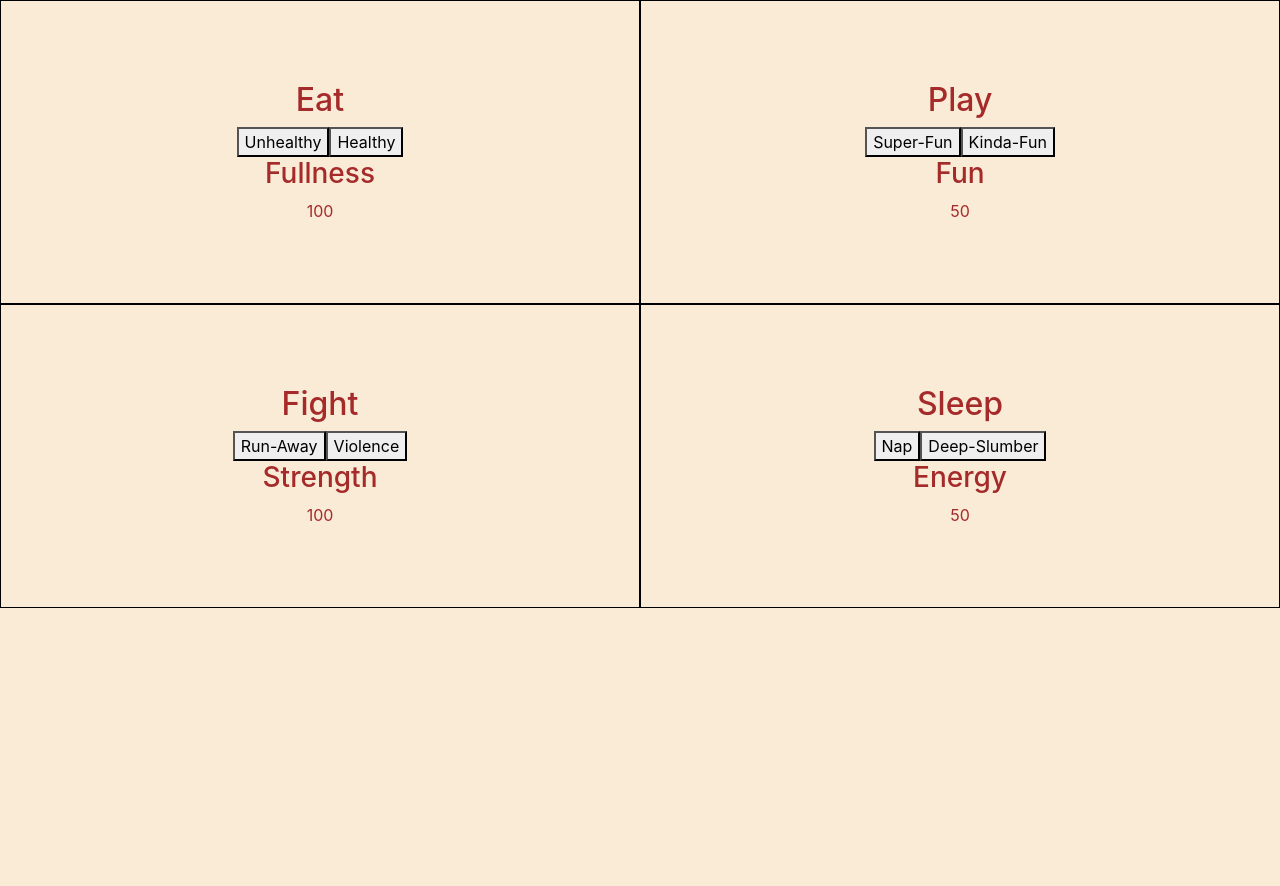
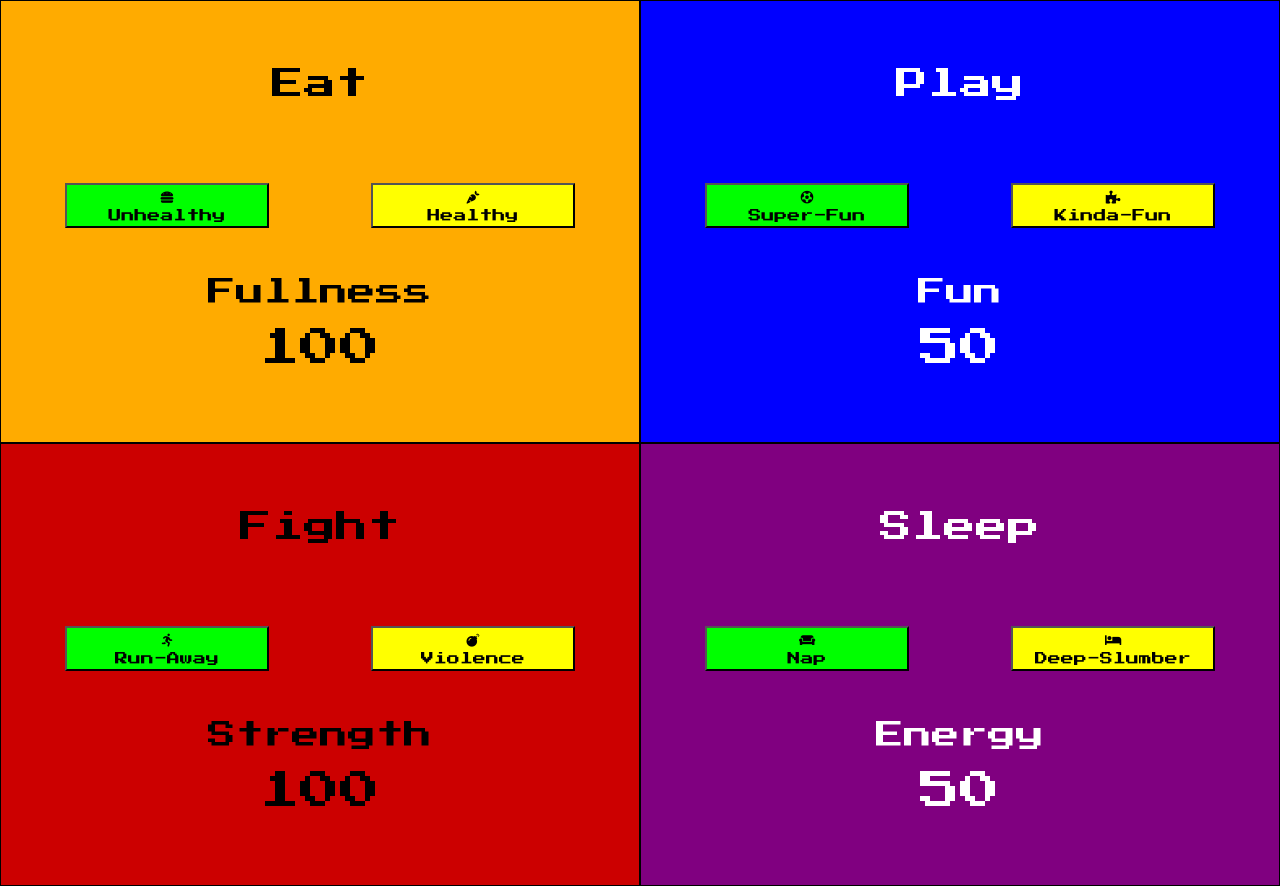
Before and after one commit to smudick/tamagotchi, a website built with webpack: page src/index.html in a window 1280 px wide. Before the commit the page ends 800 px from the top, so only its background shows below. Built offline with nearby package versions, Linux system fonts and the light colour scheme.

Commit message:
added sass styling

```diff
--- a/src/javascripts/components.js
+++ b/src/javascripts/components.js
@@ -8,16 +8,18 @@ const quadBuilder = () => {
             <h2>${item.title}</h2>
         </div>
         <div class="buttons-group">
-            <button type ="button" id=${item.button1}>
-                <div class="button-1-${item.title} button1">${item.button1}</div>
+            <button type="button" id=${item.button1} class="button-1-${item.title} button1">
+                <div>${item.button1Icon}</div>
+                <div>${item.button1}</div>
             </button>
-            <button type ="button" id=${item.button2}>
-                <div class="button-2-${item.title} button2">${item.button2}</div>
+            <button type="button"  class="button-2-${item.title} button2" id=${item.button2}>
+                <div class="icon">${item.button2Icon}</div>
+                <div class="btn-name">${item.button2}</div>
             </button>
         </div>
         <div class="score">
             <h3>${item.statusIndicator}</h3>
-            <div id="${item.title}-score">${item.score}</div>
+            <div class="scoreVal" id="${item.title}-score">${item.score}</div>
         </div>
     </div>`);
   });
--- a/src/javascripts/data.js
+++ b/src/javascripts/data.js
@@ -4,7 +4,9 @@ const data = [
     id: '#eat',
     statusIndicator: 'Fullness',
     button1: 'Unhealthy',
+    button1Icon: '<i class="fas fa-hamburger"></i>',
     button2: 'Healthy',
+    button2Icon: '<i class="fas fa-carrot"></i>',
     button1Val: -3,
     button2Val: 10,
     score: 100,
@@ -14,7 +16,9 @@ const data = [
     id: '#play',
     statusIndicator: 'Fun',
     button1: 'Super-Fun',
+    button1Icon: '<i class="fas fa-futbol"></i>',
     button2: 'Kinda-Fun',
+    button2Icon: '<i class="fas fa-puzzle-piece"></i>',
     button1Val: 50,
     button2Val: 2,
     score: 50,
@@ -24,7 +28,9 @@ const data = [
     id: '#fight',
     statusIndicator: 'Strength',
     button1: 'Run-Away',
+    button1Icon: '<i class="fas fa-running"></i>',
     button2: 'Violence',
+    button2Icon: '<i class="fas fa-bomb"></i>',
     button1Val: 1,
     button2Val: -10,
     score: 100,
@@ -34,7 +40,9 @@ const data = [
     id: '#sleep',
     statusIndicator: 'Energy',
     button1: 'Nap',
+    button1Icon: '<i class="fas fa-couch"></i>',
     button2: 'Deep-Slumber',
+    button2Icon: '<i class="fas fa-bed"></i>',
     button1Val: 50,
     button2Val: 60,
     score: 50,
--- a/src/styles/_quads.scss
+++ /dev/null
@@ -1,18 +0,0 @@
-#app {
-  display: flex;
-  flex-flow: row wrap;
-}
-.quad {
-  display: flex;
-  flex-flow: column nowrap;
-  border: 1px black solid;
-  width: 50%;
-  padding: 5em;
-  height: 70%;
-}
-
-.buttons-group {
-  display: flex;
-  flex-flow: row wrap;
-  justify-content: center;
-}
--- /dev/null
+++ b/src/styles/components/_buttons.scss
@@ -0,0 +1,16 @@
+.buttons-group {
+  display: flex;
+  flex-flow: row wrap;
+  justify-content: space-between;
+  font-size: $text-sm;
+}
+
+.button1 {
+  background-color: $button-1;
+  width: 40%;
+}
+
+.button2 {
+  background-color: $button-2;
+  width: 40%;
+}
--- /dev/null
+++ b/src/styles/components/_quads.scss
@@ -0,0 +1,43 @@
+#app {
+  display: flex;
+  flex-flow: row wrap;
+}
+.quad {
+  display: flex;
+  flex-flow: column nowrap;
+  border: 1px black solid;
+  width: 50%;
+  padding: 4em;
+  font-family: $main-font;
+}
+#play {
+  background-color: $play;
+  color: $text-color-2;
+}
+#eat {
+  background-color: $eat;
+  color: $text-color-1;
+}
+#fight {
+  background-color: $fight;
+  color: $text-color-1;
+}
+#sleep {
+  background-color: $sleep;
+  color: $text-color-2;
+}
+
+.title {
+  font-size: $text-lg;
+  margin-bottom: 2em;
+}
+
+.score {
+  margin-top: 3em;
+}
+
+.score {
+  .scoreVal {
+    font-size: 40px;
+  }
+}
--- /dev/null
+++ b/src/styles/components/index.scss
@@ -0,0 +1,2 @@
+@import "./quads";
+@import "./buttons";
--- /dev/null
+++ b/src/styles/globals/_lists.scss
@@ -0,0 +1,6 @@
+$quad-list: (
+    (eat, $eat),
+    (play, $play),
+    (fight, $fight),
+    (sleep, $sleep)
+);
--- /dev/null
+++ b/src/styles/globals/_semantic_elements.scss
@@ -0,0 +1,5 @@
+body {
+    background-color: antiquewhite;
+    text-align: center;
+    font-family: Arial, Helvetica, sans-serif;
+  }
--- /dev/null
+++ b/src/styles/globals/_text.scss
@@ -0,0 +1,9 @@
+$text-lg: 40px;
+$text-md: 18px;
+$text-sm: 13px;
+
+$text-color-1: #000000;
+$text-color-2: #ffffff;
+
+$main-font: 'Press Start 2P', cursive;
+$secondary-font: 'Roboto', sans-serif;
--- /dev/null
+++ b/src/styles/globals/_variables.scss
@@ -0,0 +1,9 @@
+$eat: #FFAB00;
+$play: #0000FF;
+$fight: #CC0000;
+$sleep: #800080;
+
+$button-1: #00FF00;
+$button-2: #FFFF00;
+
+$box-shadow: 0 3px 3px 0 rgba(0,0,0,0.14), 0 1px 7px 0 rgba(0,0,0,0.12), 0 3px 1px -1px rgba(0,0,0,0.2);
--- /dev/null
+++ b/src/styles/globals/index.scss
@@ -0,0 +1,4 @@
+@import './variables';
+@import './semantic_elements';
+@import './lists';
+@import './text';
--- a/src/styles/main.scss
+++ b/src/styles/main.scss
@@ -1,9 +1,6 @@
 @import "~bootstrap/scss/bootstrap";
 @import "~@fortawesome/fontawesome-free/css/all.min.css";
-@import "./quads";
+@import url('https://fonts.googleapis.com/css2?family=Press+Start+2P&family=Roboto&display=swap');
 
-body {
-  background-color: antiquewhite;
-  color: brown;
-  text-align: center;
-}
+@import './globals';
+@import './components';
```
